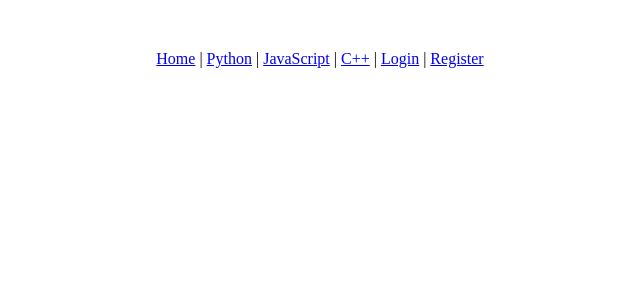
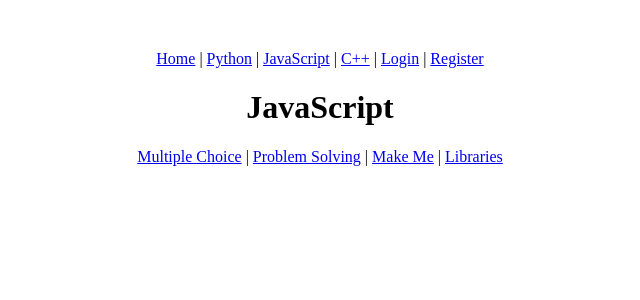
Before and after one commit to alexander-john/question-app-prototype-1, a React (Vite) app in the folder question-app/: page /javascript/libraries in a window 1280 px wide. Shown: the top 300 px of the page, without its empty margins (320-960 px from the left). Built offline with nearby package versions, Linux system fonts and the light colour scheme.

Commit message:
feat: add JavaScript navigation and multiple routes for JavaScript and C++ content

```diff
--- /dev/null
+++ b/question-app/src/components/JavaScriptNavigation.jsx
@@ -0,0 +1,15 @@
+import React from "react";
+import { Link } from "react-router-dom";
+
+const JavaScriptNavigation = () => {
+    return (
+        <nav>
+            <Link to="/javascript/multiple-choice">Multiple Choice</Link> |{" "}
+            <Link to="/javascript/problem-solving">Problem Solving</Link> |{" "}
+            <Link to="/javascript/make-me">Make Me</Link> |{" "}
+            <Link to="/javascript/libraries">Libraries</Link>
+        </nav>
+    );
+};
+
+export default JavaScriptNavigation;
--- /dev/null
+++ b/question-app/src/pages/CPlusPlus.jsx
@@ -0,0 +1,11 @@
+import React from "react";
+
+const CPlusPlusPage = () => {
+  return (
+    <div>
+      <h1>C++</h1>
+    </div>
+  );
+};
+
+export default CPlusPlusPage;
--- a/question-app/src/pages/JavaScriptPage.jsx
+++ b/question-app/src/pages/JavaScriptPage.jsx
@@ -1,9 +1,11 @@
 import React from "react";
+import JavaScriptNavigation from "../components/JavaScriptNavigation";
 
 const PythonQuestions = () => {
   return (
     <div>
       <h1>JavaScript</h1>
+      <JavaScriptNavigation />
     </div>
   );
 };
--- a/question-app/src/routes/RoutesComponent.jsx
+++ b/question-app/src/routes/RoutesComponent.jsx
@@ -9,11 +9,13 @@ import Dashboard from "../pages/Dashboard";
 import LanguagesPage from "../pages/LanguagesPage";
 import PythonPage from "../pages/PythonPage";
 import JavaScriptPage from "../pages/JavaScriptPage";
+import CPlusPlusPage from "../pages/CPlusPlus";
 
 const RoutesComponent = () => {
     return (
         <Routes>
             <Route path="/" element={<Home />} />
+
             <Route path="/python" element={<PythonPage />} />
             <Route path="/python/multiple-choice" element={<PythonPage />} />
             <Route path="/python/problem-solving" element={<PythonPage />} />
@@ -23,7 +25,16 @@ const RoutesComponent = () => {
             <Route path="/python/libraries" element={<PythonPage />} />
             <Route path="/python/libraries/py-game" element={<PythonPage />} />
             <Route path="/python/libraries/py-game/multiple-choice" element={<PythonPage />} />
+
             <Route path="/javascript" element={<JavaScriptPage />} />
+            <Route path="/javascript/multiple-choice" element={<MultipleChoicePage />} />
+            <Route path="/javascript/problem-solving" element={<JavaScriptPage />} />
+            <Route path="/javascript/make-me-a/function" element={<JavaScriptPage />} />
+            <Route path="/javascript/make-me-a/class" element={<JavaScriptPage />} />
+            <Route path="/javascript/libraries" element={<JavaScriptPage />} />
+
+            <Route path="/cplusplus" element={<CPlusPlusPage />} />
+
             <Route path="/register" element={<Register />} />
             <Route path="/login" element={<Login />} />
             <Route path="/dashboard" element={<Dashboard />} />
```
